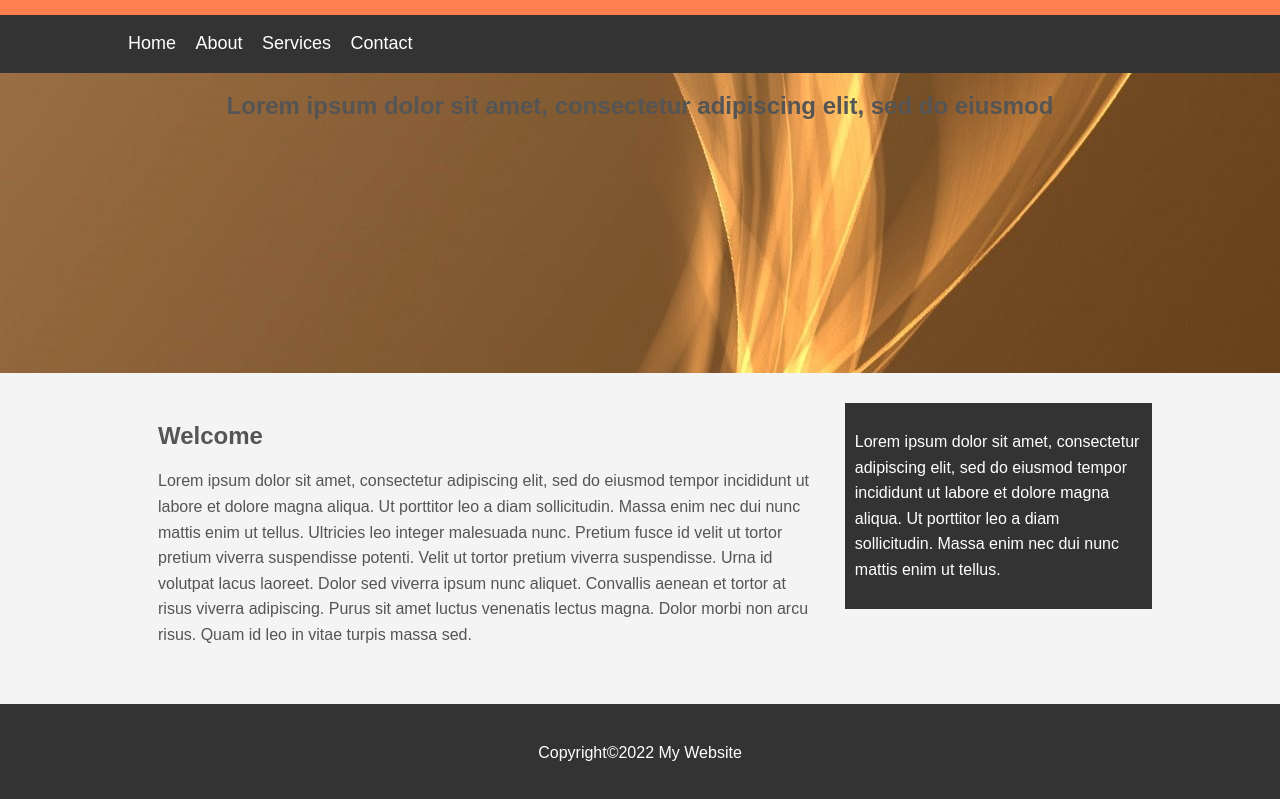
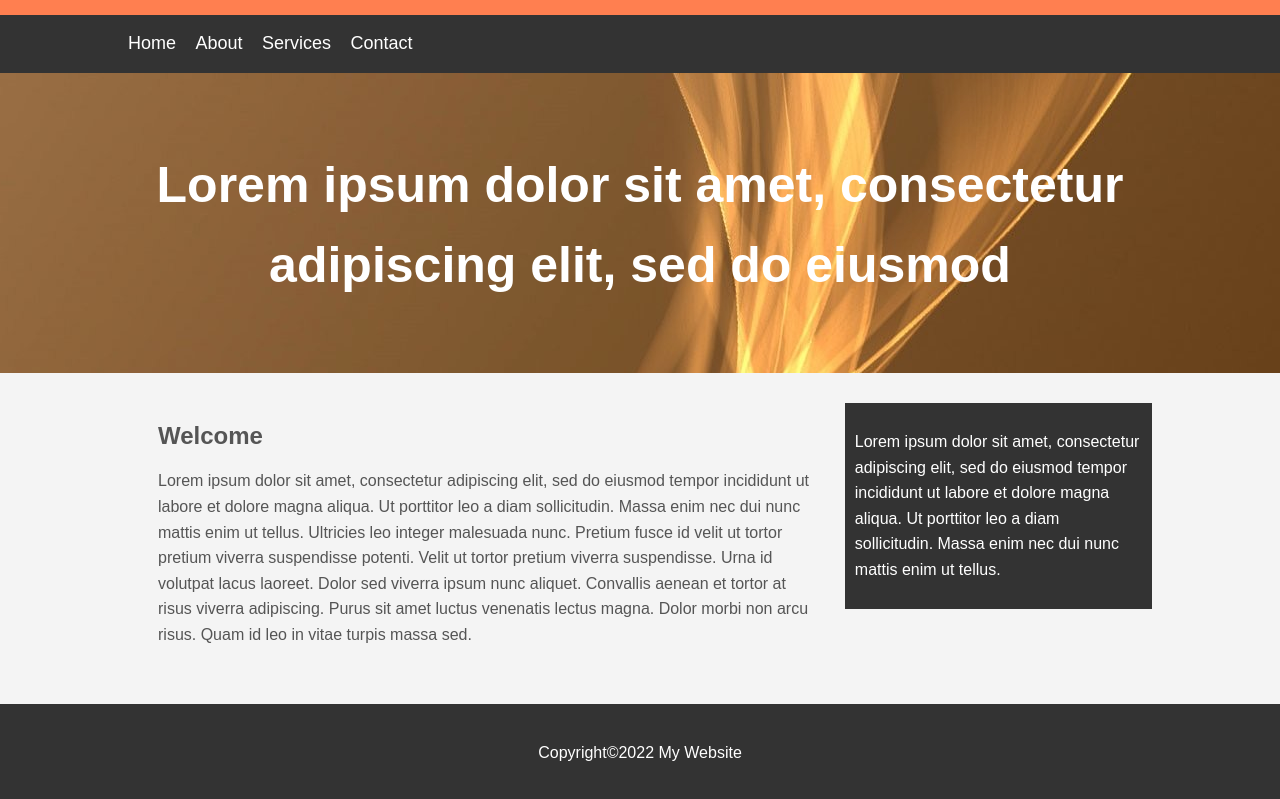
Before and after one commit to officiallyari/css-website, a plain HTML site: page index.html in a window 1280 px wide. Shown: the part 53-852 px from the top of the page. Drawn offline with Linux system fonts and the light colour scheme.

Commit message:
Update style.css

```diff
--- a/style.css
+++ b/style.css
@@ -47,6 +47,12 @@ body{
 	margin-bottom: 30px;
 	text-align: center;
 }
+#showcase h1{
+	color: #fff;
+	font-size: 50px;
+	line-height:1.6em;
+	padding-top: 30px;
+}
 
 #main{
 	float: left;
```
